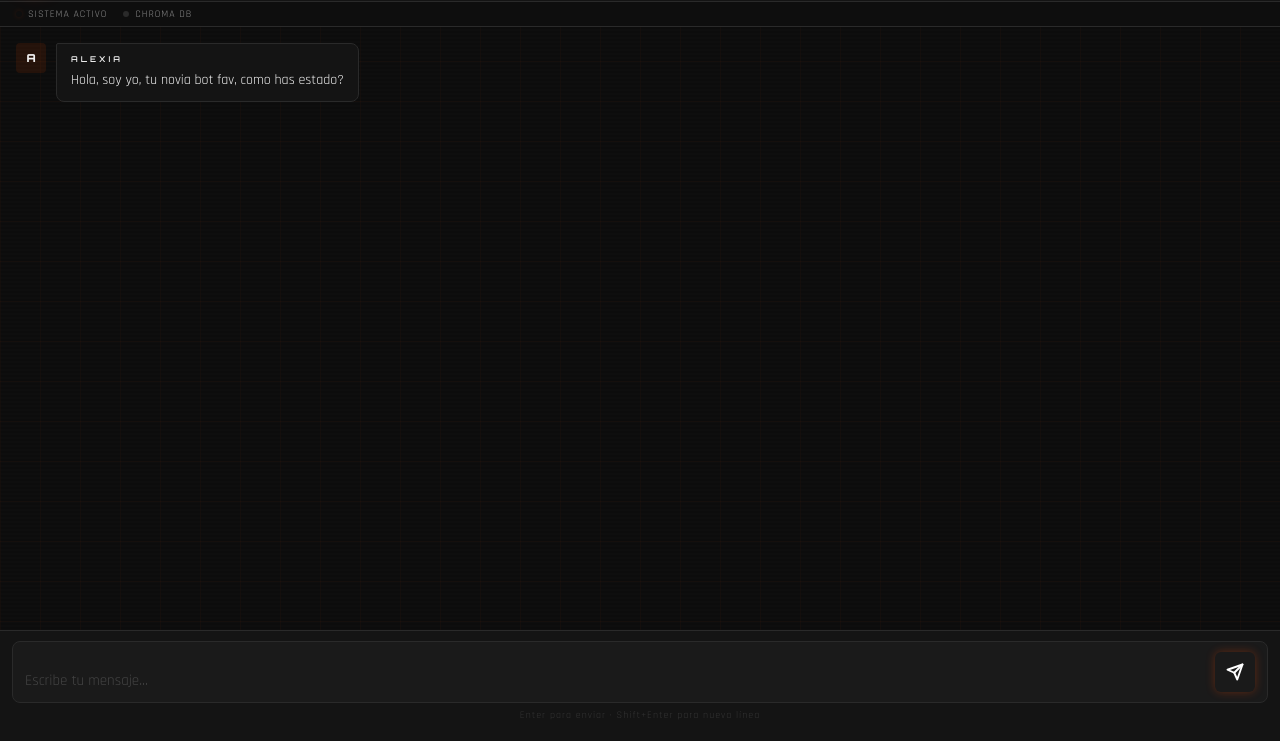
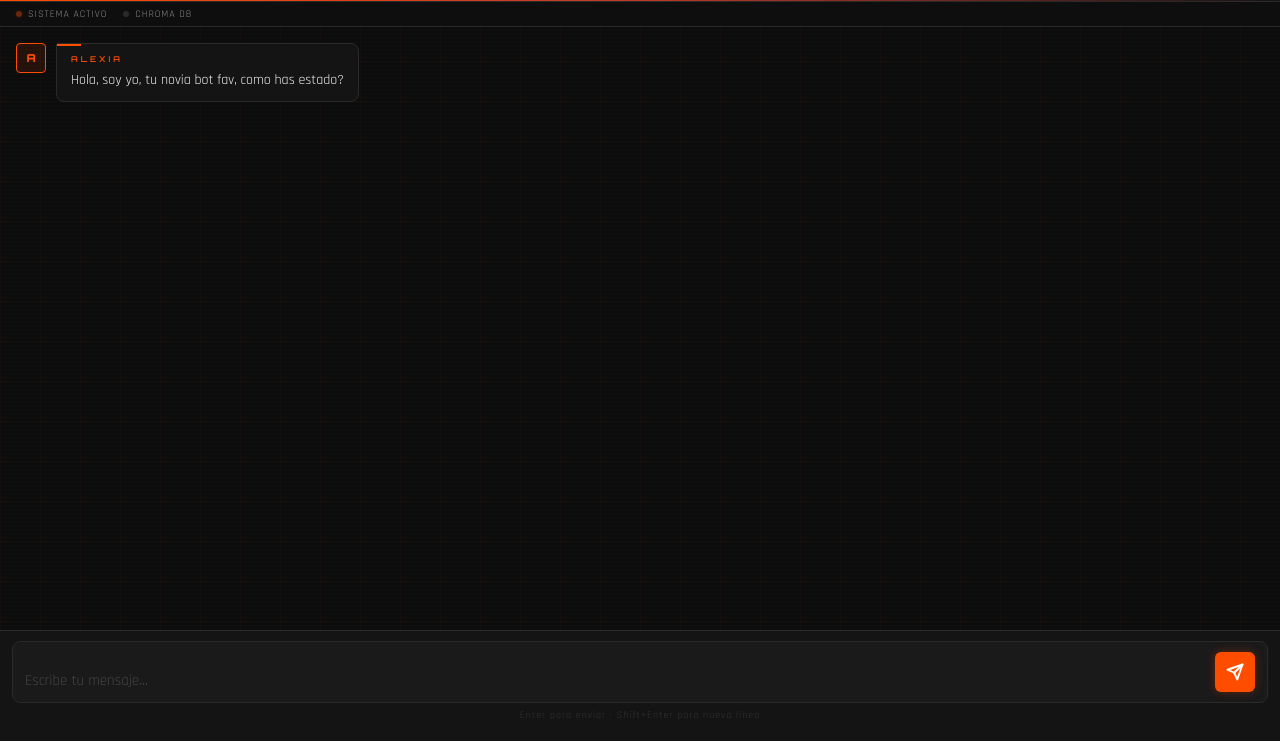
Before and after one commit to An-rus/alexia-ian, a website: page index.html in a window 1280 px wide. Shown: the part 59-800 px from the top of the page. Drawn offline with Linux system fonts and the light colour scheme.

Commit message:
Update CSS variable for orange and orange-dim colors

```diff
--- a/index.html
+++ b/index.html
@@ -7,8 +7,8 @@
   <link href="https://fonts.googleapis.com/css2?family=Orbitron:wght@400;600;900&family=Rajdhani:wght@300;400;500&display=swap" rel="stylesheet"/>
   <style>
     :root {
-      --red: #C82909;
-      --orange-dim: #EDD51F;
+        --orange: #FF4D00;
+      --orange-dim: #cc3d00;
       --red: #C0392B;
       --orange-glow: rgba(255, 77, 0, 0.35);
       --gray-dark: #0e0e0e;
```
